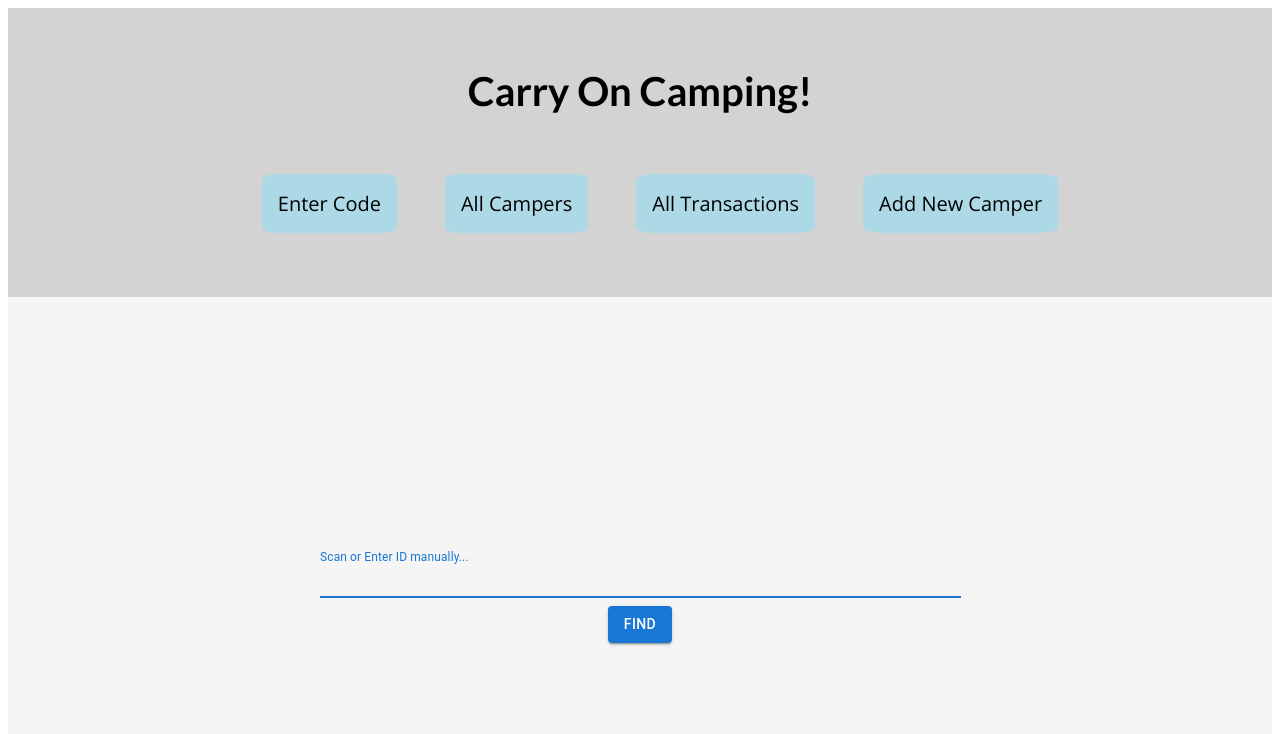
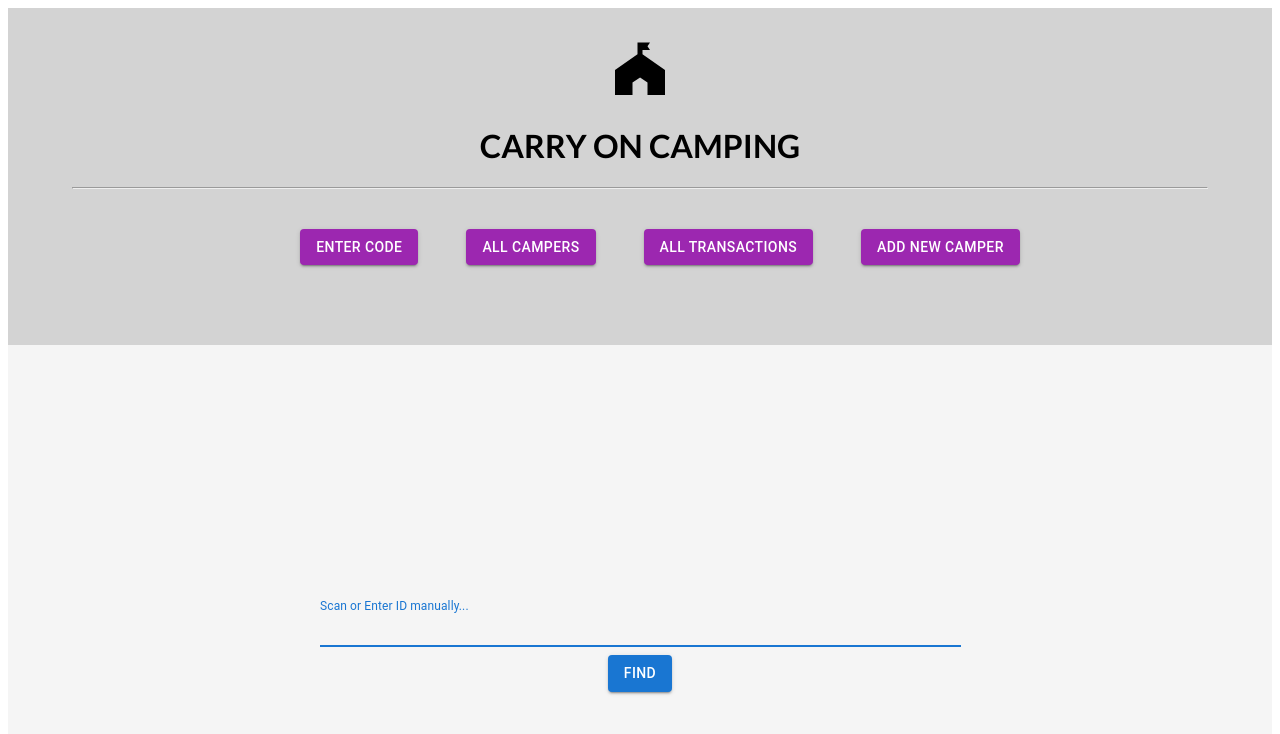
Before and after one commit to RadheyaM/next-camp-bank, a Next.js app: page / in a window 1280 px wide. Shown: the top 734 px of the page. Built offline with nearby package versions, Linux system fonts and the light colour scheme.

Commit message:
add a material icon to the logo, style the main navigation

```diff
--- a/package.json
+++ b/package.json
@@ -11,7 +11,9 @@
   "dependencies": {
     "@emotion/react": "^11.11.1",
     "@emotion/styled": "^11.11.0",
+    "@mui/icons-material": "^5.14.0",
     "@mui/material": "^5.14.0",
+    "@mui/styled-engine-sc": "^5.12.0",
     "@tanstack/react-query": "^4.29.19",
     "@tanstack/react-query-devtools": "^4.29.19",
     "axios": "^1.4.0",
@@ -20,6 +22,7 @@
     "next": "13.4.8",
     "nextjs-cors": "^2.1.2",
     "react": "18.2.0",
-    "react-dom": "18.2.0"
+    "react-dom": "18.2.0",
+    "styled-components": "^5.3.11"
   }
 }
--- a/src/components/layout/MainNavigation.js
+++ b/src/components/layout/MainNavigation.js
@@ -1,18 +1,26 @@
 import Link from "next/link";
 import styles from "./MainNavigation.module.css"
+import Button from '@mui/material/Button'
+import FestivalIcon from '@mui/icons-material/Festival';
 
 const MainNavigation = () => {
   return (
     <header className={styles.header}>
-      <Link href="/">
-        <h1>Carry On Camping!</h1>
-      </Link>
+      <div className={styles.logo}>
+        <Link href="/">
+          <span>
+            <FestivalIcon sx={{ fontSize: 60 }}/>
+            <h1>CARRY ON CAMPING</h1>
+            <hr />
+          </span>
+        </Link>
+      </div>
       <nav>
         <ul className={styles.navLinkBar}>
-          <li><Link href="/">Enter Code</Link></li>
-          <li><Link href="/campers" replace>All Campers</Link></li>
-          <li><Link href="/campers/transactions" replace>All Transactions</Link></li>
-          <li><Link href="/campers/add" replace>Add New Camper</Link></li>
+          <Button variant="contained" color="secondary"><Link href="/">Enter Code</Link></Button>
+          <Button variant="contained" color="secondary"><Link href="/campers" replace>All Campers</Link></Button>
+          <Button variant="contained" color="secondary"><Link href="/campers/transactions" replace>All Transactions</Link></Button>
+          <Button variant="contained" color="secondary"><Link href="/campers/add" replace>Add New Camper</Link></Button>
         </ul>
       </nav>
     </header>
--- a/src/components/layout/MainNavigation.module.css
+++ b/src/components/layout/MainNavigation.module.css
@@ -4,18 +4,16 @@
   text-align: center;
 }
 
-.header h1 {
-  padding-bottom: 3rem;
+.logo {
+  padding-bottom: 1rem;
 }
 
 .header a{
   text-decoration: none;
   color: black;
-  font-size: 1.25rem;
 }
 
 .header a:hover {
-  text-decoration: underline;
   color: rgb(196, 113, 11)
 }
 
@@ -29,13 +27,10 @@
 }
 
 .navLinkBar a {
-  color: black;
-  background-color: lightblue;
-  padding: 1rem;
+  color: white;
   border-radius: 10%;
 }
 
 .navLinkBar a:hover {
   color: white;
-  background-color: orange;
 }
--- a/src/styles/globals.css
+++ b/src/styles/globals.css
@@ -1,4 +1,5 @@
 @import url('https://fonts.googleapis.com/css2?family=Lato:wght@700&family=Open+Sans:wght@400;700&display=swap');
+@import url('https://fonts.googleapis.com/icon?family=Material+Icons');
 
 * {
   box-sizing: border-box;
```
Also changed, not shown: 1 other file (tests, documents, lock files or other folders).
